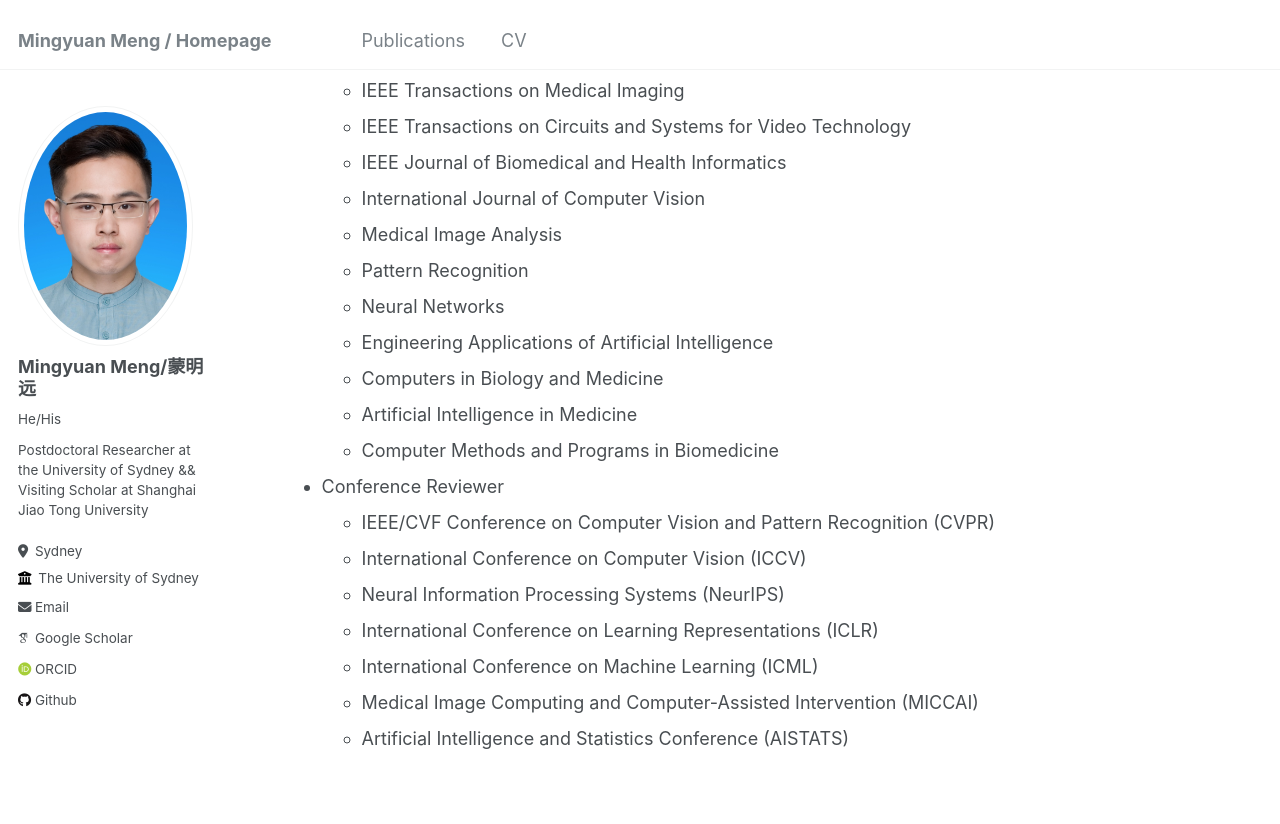
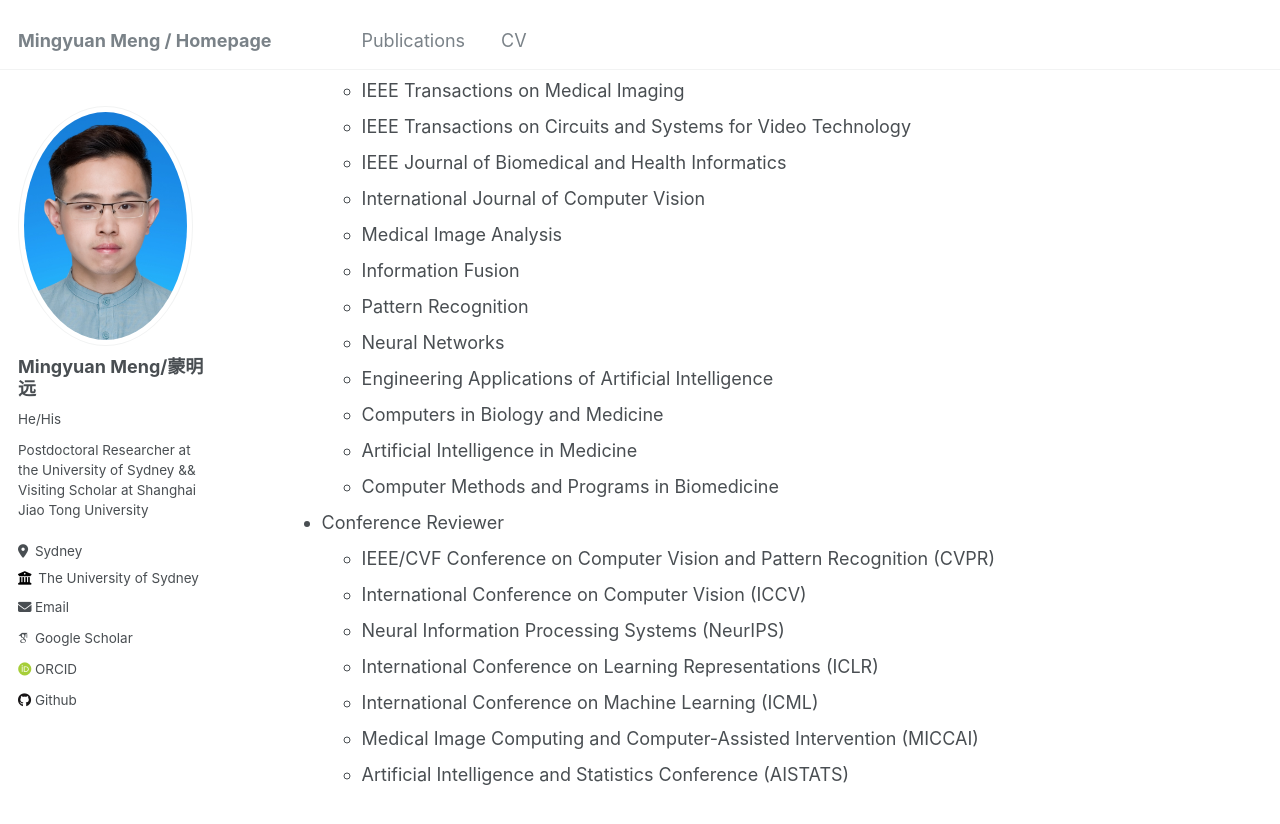
Before and after one commit to MungoMeng/mungomeng.github.io, a Jekyll site: the page built from _pages/cv.md, in a window 1280 px wide and 900 px high, scrolled down 1061 px. Shown: the top 824 px of the window. Built offline with Jekyll 4.4.1, drawn with Linux system fonts in a browser that asks for light colours; some web fonts are replaced.

Commit message:
Update cv.md

```diff
--- a/_pages/cv.md
+++ b/_pages/cv.md
@@ -49,6 +49,7 @@ Academic Service
   * IEEE Journal of Biomedical and Health Informatics
   * International Journal of Computer Vision
   * Medical Image Analysis
+  * Information Fusion
   * Pattern Recognition
   * Neural Networks
   * Engineering Applications of Artificial Intelligence
```
